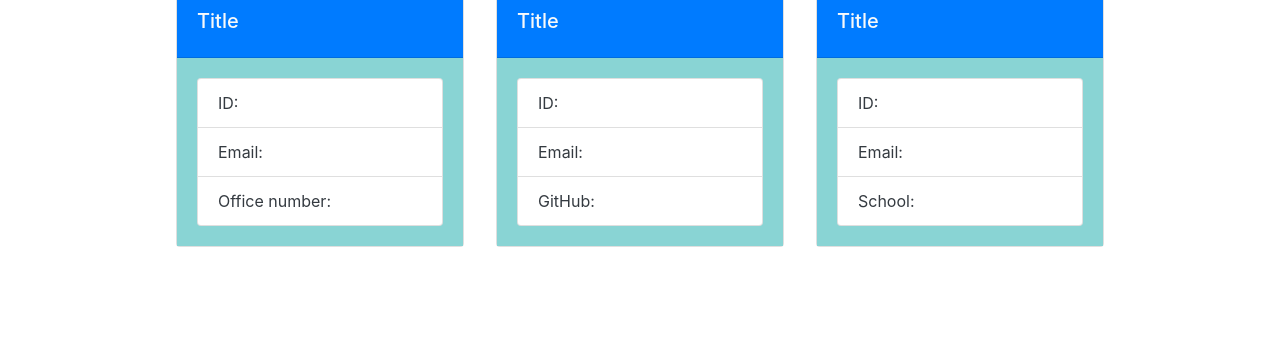
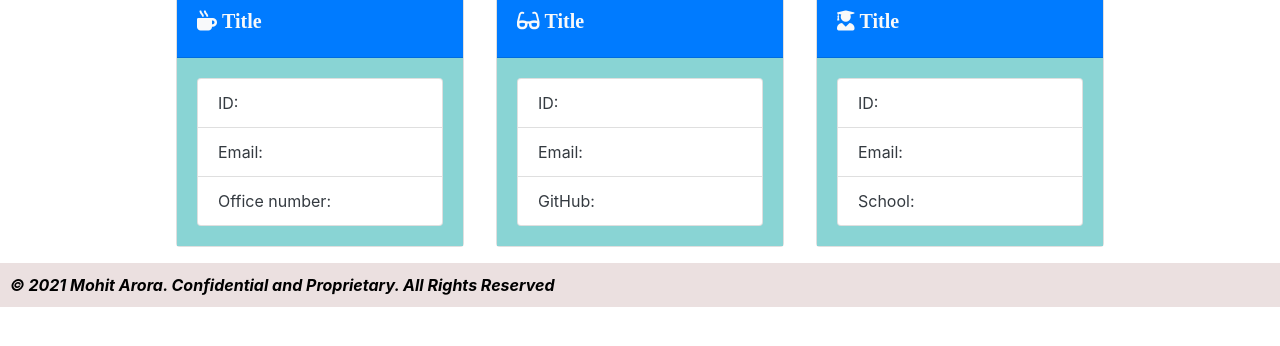
Before and after one commit to marora7926/team-profile-generator, a website: page dist/index.html in a window 1280 px wide. Shown: the part 282-628 px from the top of the page. Drawn offline with nearby package versions, Linux system fonts and the light colour scheme.

Commit message:
add footer section and fontawesone icons

```diff
--- a/dist/index.html
+++ b/dist/index.html
@@ -6,6 +6,14 @@
         <meta charset="UTF-8">
         <meta http-equiv="X-UA-Compatible" content="IE=edge">
         <meta name="viewport" content="width=device-width, initial-scale=1.0">
+
+        <!-- font awesome style sheet for icons-->
+		<link
+		rel="stylesheet"
+		href="https://use.fontawesome.com/releases/v5.8.1/css/all.css"
+		integrity="sha384-50oBUHEmvpQ+1lW4y57PTFmhCaXp0ML5d60M1M7uH2+nqUivzIebhndOJK28anvf"
+		crossorigin="anonymous"
+		/>
 
         <!-- bootstrap style sheet -->
         <link
@@ -34,7 +42,7 @@
                     <div class="card employee-card manager-card" style="width: 18rem;">
                         <div class="card-header bg-primary">
                             <h3 class="card-title text-light">Name</h3>
-                            <h5 class="card-title text-light">Title</h5>
+                            <h5 class="card-title text-light"><i class="fas fa-mug-hot"> Title</i></h5>
                         </div>
                         <div class="card-body">
                             <ul class="list-group text-dark">
@@ -48,7 +56,7 @@
                     <div class="card employee-card engineer-card" style="width: 18rem;">
                         <div class="card-header bg-primary">
                             <h3 class="card-title text-light">Name</h3>
-                            <h5 class="card-title text-light">Title</h5>
+                            <h5 class="card-title text-light"><i class="fas fa-glasses"> Title</i></h5>
                         </div>
                         <div class="card-body">
                             <ul class="list-group text-dark">
@@ -62,7 +70,7 @@
                     <div class="card employee-card intern-card" style="width: 18rem;">
                         <div class="card-header bg-primary">
                             <h3 class="card-title text-light">Name</h3>
-                            <h5 class="card-title text-light">Title</h5>
+                            <h5 class="card-title text-light"><i class="fas fa-user-graduate"> Title</i></h5>
                         </div>
                         <div class="card-body">
                             <ul class="list-group text-dark">
@@ -75,5 +83,9 @@
                 </div>
             </div>
         </div>
+        <!-- body footer section -->
+		<footer class="footer-copyright">
+		<div class="footer-text">© 2021 Mohit Arora. Confidential and Proprietary. All Rights Reserved</div>
+		</footer>
     </body>
 </html>
```
